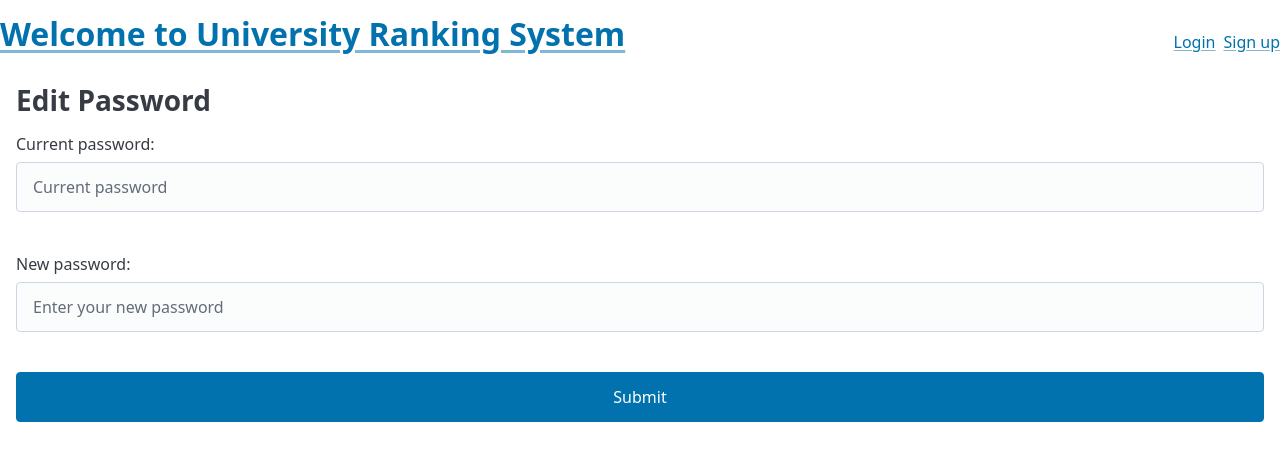
After one commit to ydcjeff/nycu-dbms-fp, a PHP site: page /views/edit_password.php in a window 1280 px wide. The commit adds this page. Shown: the top 461 px of the page. Run offline with PHP 8.4, Linux system fonts and the light colour scheme; some libraries are stand-ins or nearby versions.

Commit message:
Edit password (#17)
finish edit password please review

---------

Co-authored-by: Jeff Yang <n2ya@duck.com>

```diff
--- a/views/base.php
+++ b/views/base.php
@@ -25,9 +25,10 @@
     <nav class="items-center gap-x-2">
       <?php
       session_start();
-      if(isset($_SESSION['email'])){
+      if (isset($_SESSION['email'])) {
         echo $_SESSION['email'];
         echo '<a href="/logout.php">Logout</a>';
+        echo '<a href="/edit.php">Edit password</a>';
       }else{
         echo '<a href="/login.php">Login</a>';
         echo '<a href="/signup.php">Sign up</a>';
--- /dev/null
+++ b/views/edit_password.php
@@ -0,0 +1,32 @@
+<?php
+$title = "Edit password : ";
+
+
+ob_start();
+?>
+
+<div class="container-fluid">
+  <h2> Edit Password </h2>
+  <form method="post" action="/edit.php">
+    <label for="password">Current password:</label>
+    <input type="password" name="password" id="password" placeholder="Current password" required><br><br>
+    <label for="new_password">New password:</label>
+    <input type="password" name="new_password" id="new_password" placeholder="Enter your new password" required><br><br>
+    <input type="submit" value="Submit">
+  </form>
+
+  <?php
+    function display_message($message)
+      {
+        echo '<div class="container-fluid">
+              <p> ' . $message . ' </p>
+              </div>
+            ';
+      }
+  ?>
+</div>
+
+<?php
+$body = ob_get_clean();
+require_once __DIR__ . '/base.php';
+?>
```
Also changed, not shown: controllers/user_controller.php (+18 -2 lines), edit.php (added, +34 -0 lines).
